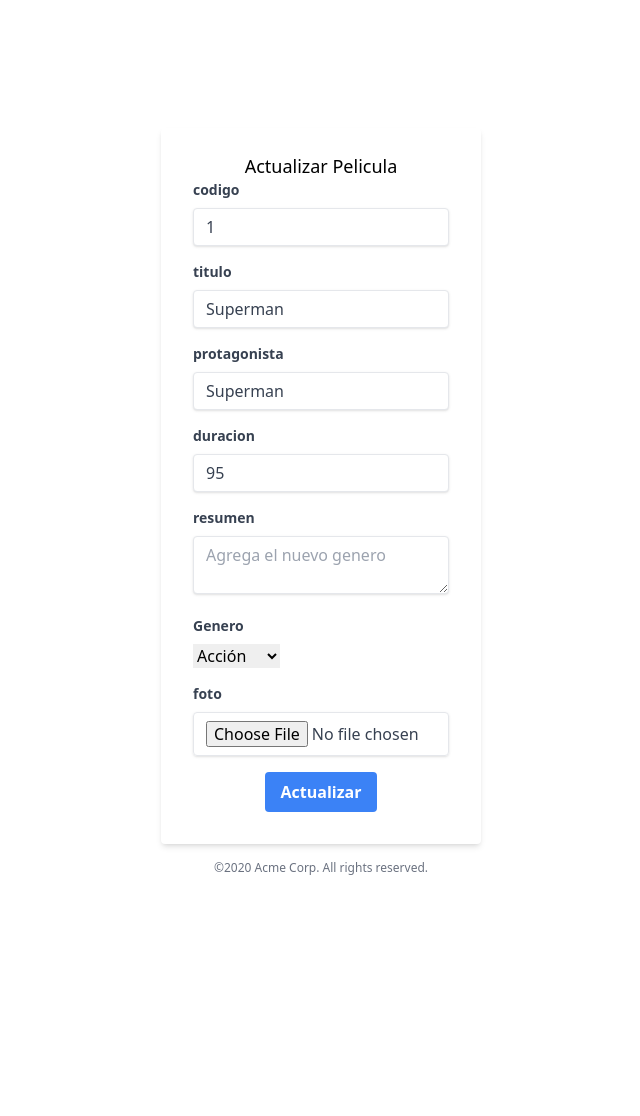
After one commit to Onixdrew/CRUD_Django, a Django app: page /consutarPelicula/1/ in a window 1280 px wide. The commit adds this page. Shown: the top 1116 px of the page, without its empty margins (319-959 px from the left). Run offline with Django 5.2, Linux system fonts and the light colour scheme; data comes from the database, SQL or seed files in the repository; some libraries are stand-ins or nearby versions.

Commit message:
'Updated'

```diff
--- a/GestioPeliculas/urls.py
+++ b/GestioPeliculas/urls.py
@@ -28,11 +28,20 @@ urlpatterns = [
     path('vistaAgregarGenero/', views.vistaAgregarGenero),
     path('agregarGenero/', views.agregarGenero),
 
-    # peliculas
+    # listar peliculas
     path('vistaListarPeliculas/', views.listarPeliculas),
 
+    # agregar
+    path('vistaAgregarPeliculas/', views.vistaAgregarPeliculas),
     path('agregarPeliculas/', views.agregarPelicula),
-    path('vistaAgregarPeliculas/', views.vistaAgregarPeliculas),
+
+    # actualizar
+    path('consutarPelicula/<int:id>/', views.consultarPeliculaPorId),
+    path('actualizarPeliculas/', views.actualizarPeliculas),
+
+    # eliminar
+    path('eliminarPeliculas/<int>:id/', views.eliminarPelicula),
+
 ]
 
 if settings.DEBUG:
--- /dev/null
+++ b/appMovies/templates/actualizarPelicula.html
@@ -0,0 +1,81 @@
+
+<!DOCTYPE html>
+<html lang="en">
+<head>
+    <meta charset="UTF-8">
+    <meta name="viewport" content="width=device-width, initial-scale=1.0">
+    <script src="https://cdn.tailwindcss.com"></script>
+
+    <title>Document</title>
+</head>
+<body>
+    <div class="w-full max-w-xs m-[30%] mt-[10%] mx-auto">
+
+        <form enctype="multipart/form-data" method="post" class="bg-white shadow-md rounded px-8 pt-6 pb-8 mb-4" action="/actualizarPeliculas/">
+            {% csrf_token %}
+            <h3 class=" text-center text-lg">Actualizar Pelicula</h3>
+            <div class="mb-4">
+                <label class="block  text-gray-700 text-sm font-bold mb-2" for="codigo">
+                codigo
+                </label>
+                <input name="codigo" value='{{pelicula.codigo}}' readonly class="shadow appearance-none border rounded w-full py-2 px-3 text-gray-700 leading-tight focus:outline-none focus:shadow-outline" id="codigo" type="number">
+            </div>
+            <div class="mb-4">
+                <label class="block text-gray-700 text-sm font-bold mb-2" for="titulo">
+                    titulo
+                </label>
+                <input name="titulo" value='{{pelicula.titulo}}' class="shadow appearance-none border rounded w-full py-2 px-3 text-gray-700 leading-tight focus:outline-none focus:shadow-outline" id="titulo" type="text" placeholder="Agrega el nuevo genero">
+            </div>
+            <div class="mb-4">
+                <label class="block  text-gray-700 text-sm font-bold mb-2" for="protagonista">
+                    protagonista
+                </label>
+                <input name="protagonista" value='{{pelicula.protagonista}}' class="shadow appearance-none border rounded w-full py-2 px-3 text-gray-700 leading-tight focus:outline-none focus:shadow-outline" id="protagonista" type="text" placeholder="Agrega el nuevo genero">
+            </div>
+            <div class="mb-4">
+                <label class="block l text-gray-700 text-sm font-bold mb-2" for="duracion">
+                    duracion
+                </label>
+                <input name="duracion" value='{{pelicula.duracion}}' class="shadow appearance-none border rounded w-full py-2 px-3 text-gray-700 leading-tight focus:outline-none focus:shadow-outline" id="duracion" type="number" placeholder="Agrega el nuevo genero">
+            </div>
+            <div class="mb-4">
+                <label class="block  text-gray-700 text-sm font-bold mb-2" for="resumen">
+                    resumen
+                </label>
+                <textarea name="resumen" value='{{pelicula.resumen}}' class="shadow appearance-none border rounded w-full py-2 px-3 text-gray-700 leading-tight focus:outline-none focus:shadow-outline" id="resumen" type="text" placeholder="Agrega el nuevo genero"></textarea>
+            </div>
+            <div class="mb-4">
+                <label class="block  text-gray-700 text-sm font-bold mb-2" for="idGenero">
+                    Genero
+                </label>
+                <select name="idGenero" id="idGenero">
+                    <option >{{pelicula.pelGenero}}</option>
+
+                    {% for g in generos %}
+                    <option value="{{g.id}}">{{g.genNombre}}</option>
+                    {% endfor %}
+
+                </select>
+            </div>
+
+            <div class="mb-4">
+                <label class="block  text-gray-700 text-sm font-bold mb-2" for="foto">
+                    foto
+                </label>
+                <input name="foto" value='{{pelicula.foto}}' class="shadow appearance-none border rounded w-full py-2 px-3 text-gray-700 leading-tight focus:outline-none focus:shadow-outline" id="foto" type="file" placeholder=" genero">
+            </div>
+
+          <div class="flex items-center justify-between">
+            <button  class="bg-blue-500 mx-auto hover:bg-blue-700 text-white font-bold py-2 px-4 rounded focus:outline-none focus:shadow-outline" type="submit">
+               Actualizar
+            </button>
+
+          </div>
+          <input type="hidden" name="idPeliculaUpdate" value="{{pelicula.id}}">
+        </form>
+        <p class="text-center text-gray-500 text-xs">
+          &copy;2020 Acme Corp. All rights reserved.
+        </p>
+    </div>
+</body>
+</html>
--- a/appMovies/views.py
+++ b/appMovies/views.py
@@ -1,9 +1,11 @@
-from django.shortcuts import render
+from django.shortcuts import render,redirect
 from django.db import Error
+from GestioPeliculas import settings
 from appMovies.models import Genero, Peliculas
 from django.http import HttpResponse, JsonResponse
 from django.views.decorators.csrf import csrf_protect, csrf_exempt
-
+import os
+from django.utils.http import urlencode
 # Create your views here.
 
 def inicio(request):
@@ -87,3 +89,62 @@ def agregarPelicula(request):
 
     retorno={"mensaje":mensaje,"peliculas": list(peliculas), "idPelicula":pelicula.id}
     return render(request, "listarPeliculas.html", retorno)
+
+
+def consultarPeliculaPorId(request,id):
+    pelicula=Peliculas.objects.get(pk=id)
+    generos= Genero.objects.all()
+
+    retorno={"pelicula":pelicula, "generos":generos}
+
+    return render(request, "actualizarPelicula.html", retorno)
+
+
+
+def actualizarPeliculas(request):
+    try:
+
+        # extraigo el id la pelicula que se va actualizar para usarlo como criterio
+        peliculaUpdate= Peliculas.objects.get(pk=request.POST['idPeliculaUpdate'])
+
+        peliculaUpdate.codigo = int(request.POST['codigo'])
+        peliculaUpdate.titulo = request.POST['titulo']
+        peliculaUpdate.protagonista = request.POST['protagonista']
+        peliculaUpdate.duracion = int(request.POST['duracion'])
+        peliculaUpdate.resumen = request.POST['resumen']
+        idGenero = request.POST['idGenero']
+
+        genero = Genero.objects.get(pk=idGenero)
+        peliculaUpdate.pelGenero=genero
+
+        foto = request.FILES.get('foto')
+
+        if (foto):
+            os.remove(os.path.join(settings.MEDIA_ROOT +'/'+ str(peliculaUpdate.foto)))
+
+            peliculaUpdate.foto=foto
+
+        peliculaUpdate.save()
+        mensaje='Pelicula actualizada'
+
+    except Error as error:
+        mensaje= str(error)
+
+    retorno = urlencode({'mensaje': mensaje})
+    # return JsonResponse(retorno)
+    return redirect( f"vistaListarPeliculas/?{retorno}")
+
+
+
+def eliminarPelicula(request, id):
+
+    try:
+        eliminarMovie= Peliculas.objects.get(pk=id)
+        eliminarMovie.delete()
+        mensaje='Pelicula eliminada Correctamente'
+
+    except Error as error:
+        mensaje= str(error)
+    retorno = urlencode({'mensaje': mensaje})
+    # return JsonResponse(retorno)
+    return redirect( f"vistaListarPeliculas/?{retorno}")
```
Also changed, not shown: appMovies/templates/listarPeliculas.html (+18 -3 lines).
